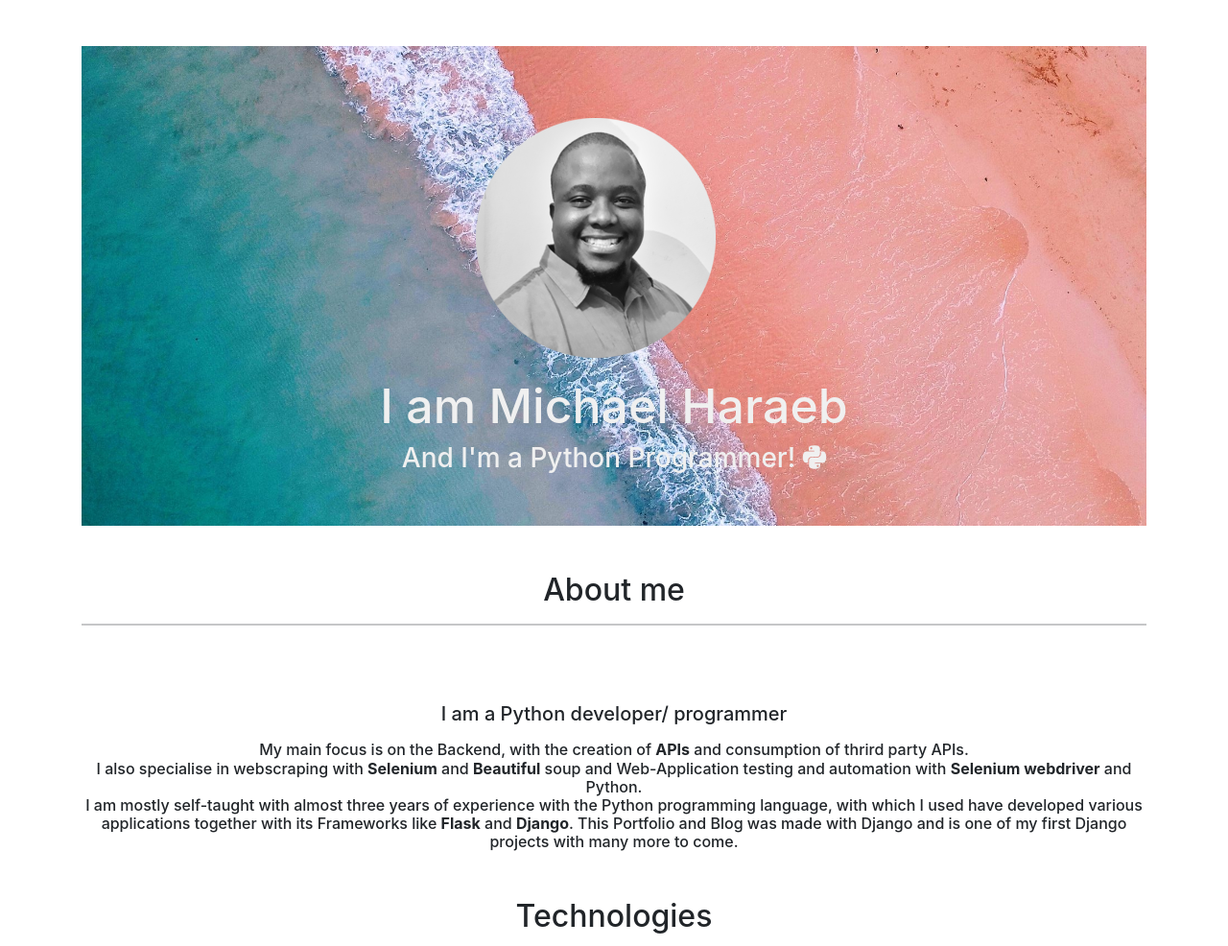
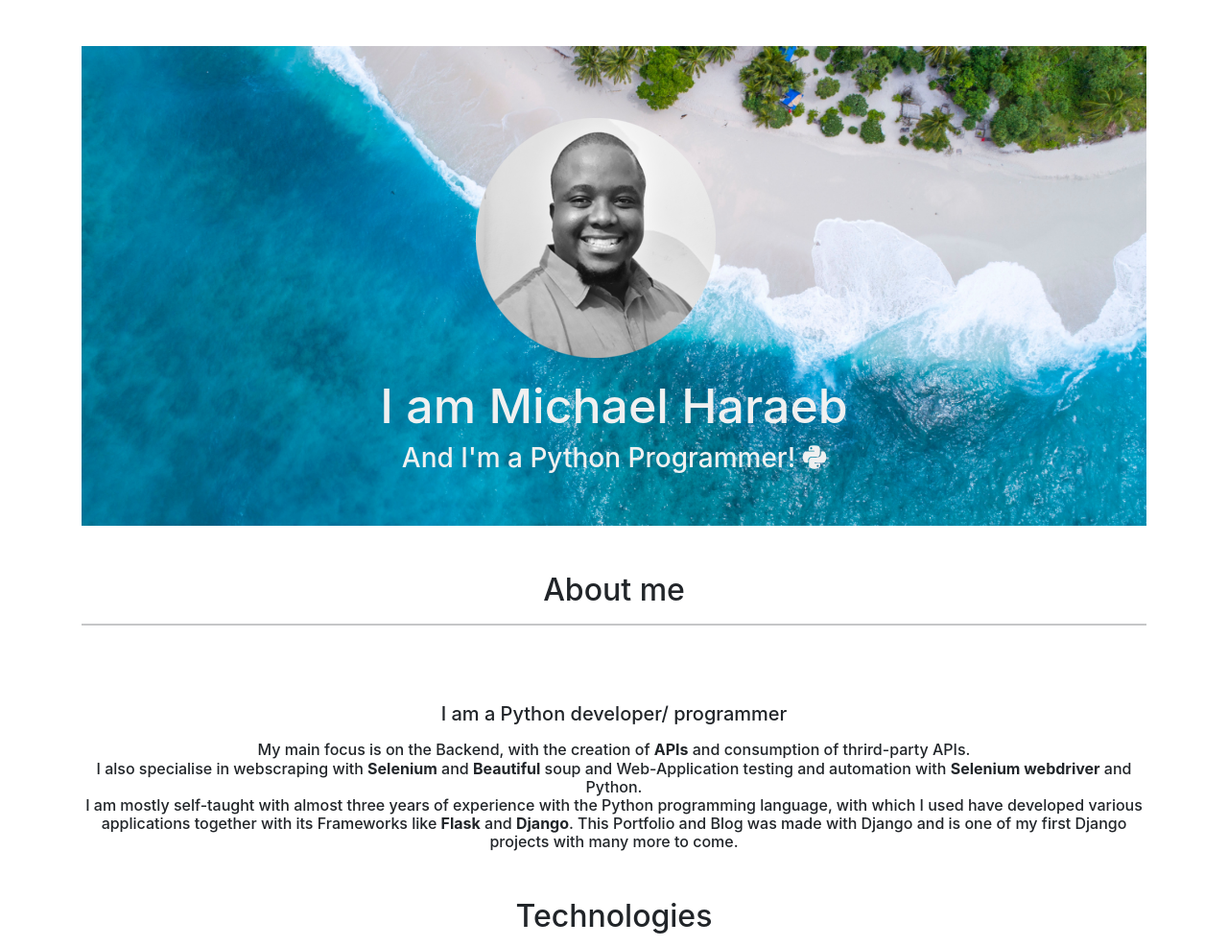
Before and after one commit to PetosPy/django3-personal-portfolio, a Django app: page / in a window 1280 px wide. Shown: the part 56-1042 px from the top of the page at 96% size. Run offline with Django 3.2, Linux system fonts and the light colour scheme; data comes from the database, SQL or seed files in the repository; some libraries are stand-ins or nearby versions.

Commit message:
Background image edit

```diff
--- a/portfolio/static/portfolio/styles.css
+++ b/portfolio/static/portfolio/styles.css
@@ -26,7 +26,7 @@ body {
 }
 
 .hero-image {
-    background-image: url("back1.jpg");
+    background-image: url("back4.jpg");
     background-color: #cccccc;
     height: 500px;
     background-position: center;
--- a/portfolio/templates/portfolio/base.html
+++ b/portfolio/templates/portfolio/base.html
@@ -10,7 +10,6 @@
 
 		<!-- Font awesome -->
 		<script src="https://kit.fontawesome.com/e8fb4d12c3.js" crossorigin="anonymous"></script>
-
 
 		<!-- CSS stylesheet -->
 		<link rel="stylesheet" href="{% static 'portfolio/styles.css' %}">
--- a/portfolio/templates/portfolio/home.html
+++ b/portfolio/templates/portfolio/home.html
@@ -19,7 +19,7 @@
 <br>
 <div class="about_me" >
     <p><h5>I am a Python developer/ programmer </h5></p>
-    <p><h6>My main focus is on the Backend, with the creation of <b>APIs</b> and consumption of thrird party APIs.
+    <p><h6>My main focus is on the Backend, with the creation of <b>APIs</b> and consumption of thrird-party APIs.
       <br>
       I also specialise in webscraping with <b>Selenium</b> and <b>Beautiful</b> soup and Web-Application testing and automation with <b>Selenium webdriver</b> and Python.
       <br>
```
Also changed, not shown: portfolio/static/portfolio/back4.jpg (added).
